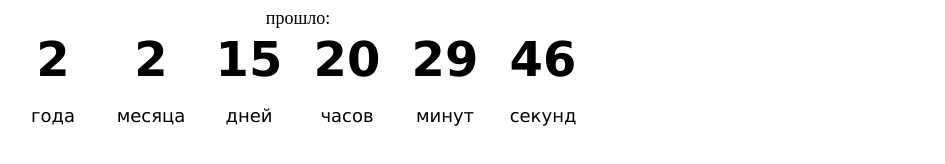
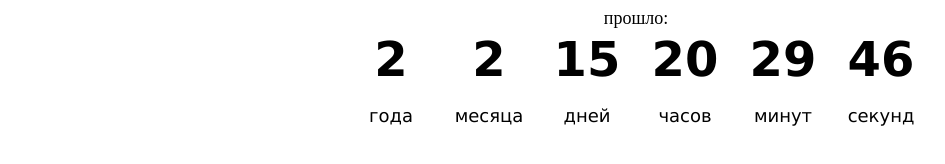
Before and after one commit to msdart/timer, a plain HTML site: page index.html in a window 1280 px wide. Shown: the whole page, without its empty margins (4-949 px from the left). Drawn offline with Linux system fonts and the light colour scheme.

Commit message:
Update index.html

```diff
--- a/index.html
+++ b/index.html
@@ -51,7 +51,7 @@ setInterval (function ()
    }, TMR);
 }
 </script>
-<table id="mt" cellpadding="0" cellspacing="0">
+<table align="center" id="mt" cellpadding="0" cellspacing="0">
  <caption> прошло:</caption>
 <tbody>
 <tr>
```
